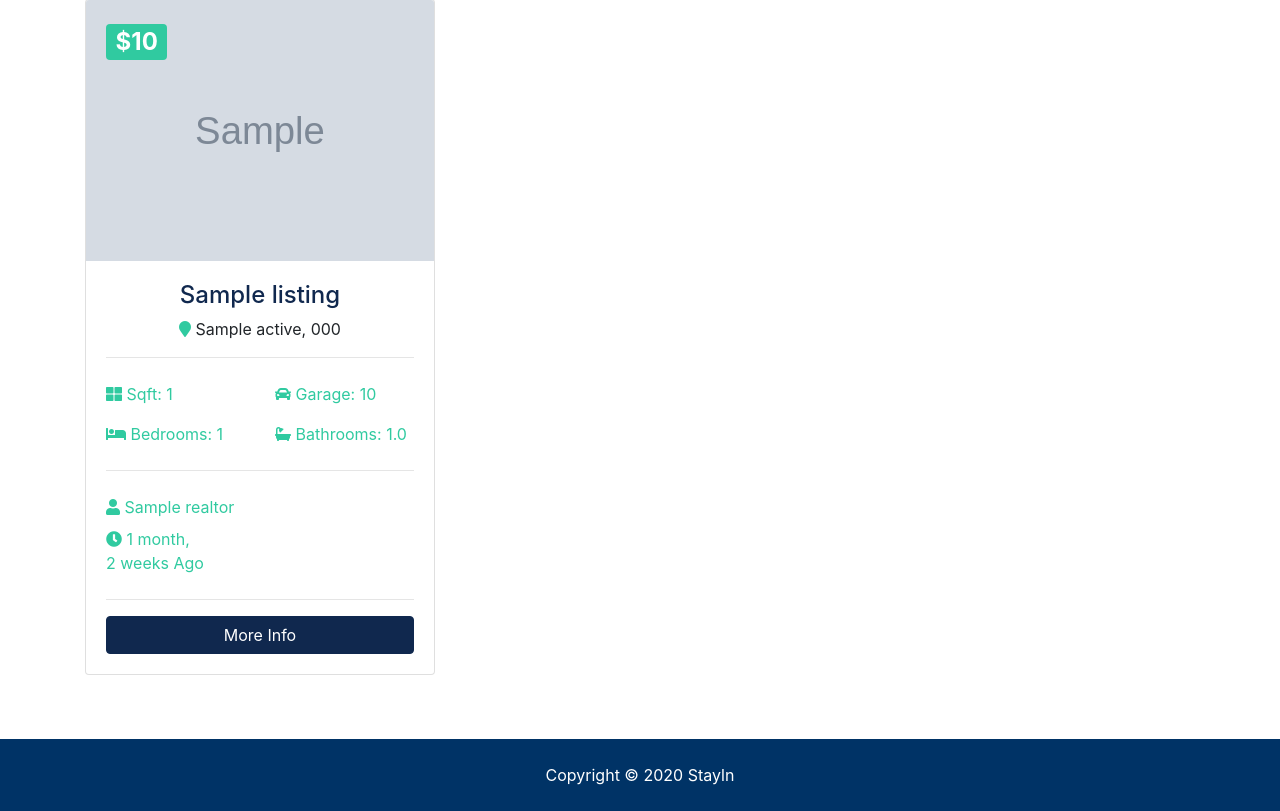
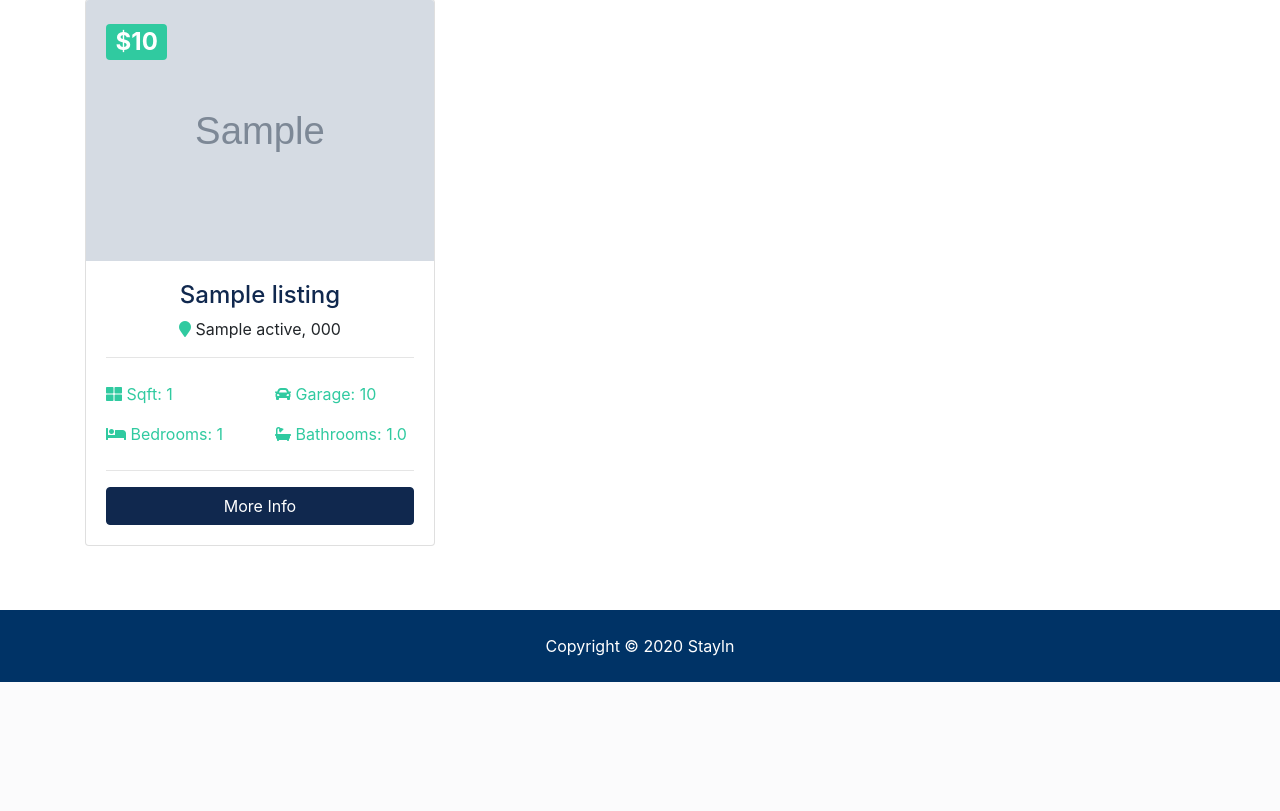
Before and after one commit to CunjunWang/stayln-service, a Django app: page /listings/ in a window 1280 px wide. Shown: the part 372-1183 px from the top of the page. After the commit the page ends 1054 px from the top, so only its background shows below. Run offline with Django 3.2, Linux system fonts and the light colour scheme; tables that the repository leaves empty hold one stand-in row (values such as "Sample post"); grey boxes marked "Sample" are stand-in pictures; some libraries are stand-ins or nearby versions.

Commit message:
modified front end

```diff
--- a/stayln/templates/listings/listings.html
+++ b/stayln/templates/listings/listings.html
@@ -63,17 +63,17 @@
                     <div class="col-6">
                       <i class="fas fa-bath"></i> Bathrooms: {{ listing.bathrooms }}</div>
               </div>
-              <hr>
-              <div class="row py-2 text-secondary">
-                <div class="col-12">
-                  <i class="fas fa-user"></i> {{listing.realtor}}</div>
-              </div>
-              <div class="row text-secondary pb-2">
-                <div class="col-6">
-                   <i class="fas fa-clock"></i>
-                   {{ listing.list_date | timesince }} Ago
-                </div>
-              </div>
+{#              <hr>#}
+{#              <div class="row py-2 text-secondary">#}
+{#                <div class="col-12">#}
+{#                  <i class="fas fa-user"></i> {{listing.realtor}}</div>#}
+{#              </div>#}
+{#              <div class="row text-secondary pb-2">#}
+{#                <div class="col-6">#}
+{#                   <i class="fas fa-clock"></i> #}
+{#                   {{ listing.list_date | timesince }} Ago#}
+{#                </div>#}
+{#              </div>#}
               <hr>
               <a href="{% url 'listing' listing.id %}" class="btn btn-primary btn-block">More Info</a>
             </div>
```
Also changed, not shown: stayln/templates/listings/search.html (+11 -11 lines), stayln/templates/pages/index.html (+9 -9 lines).
